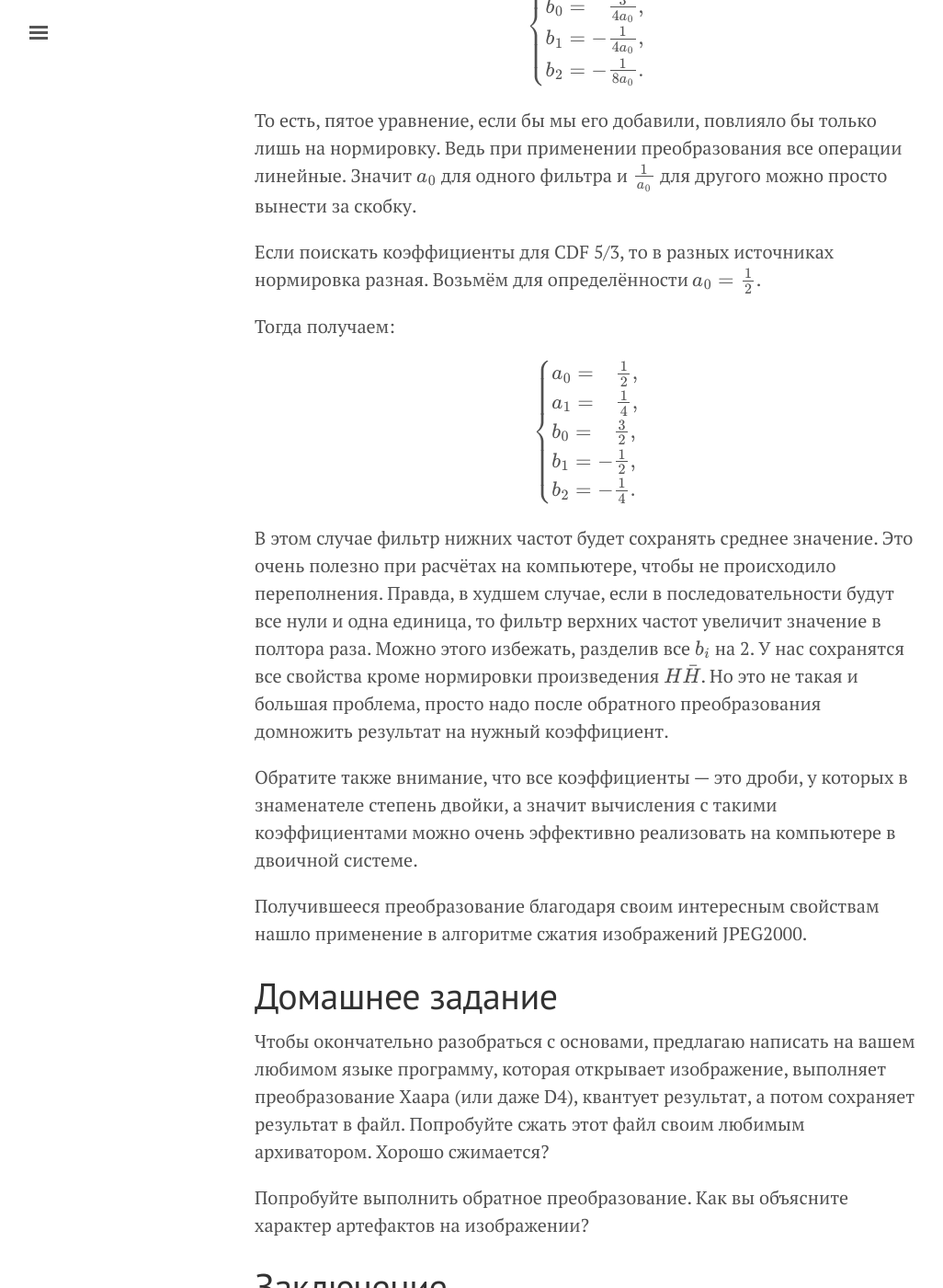
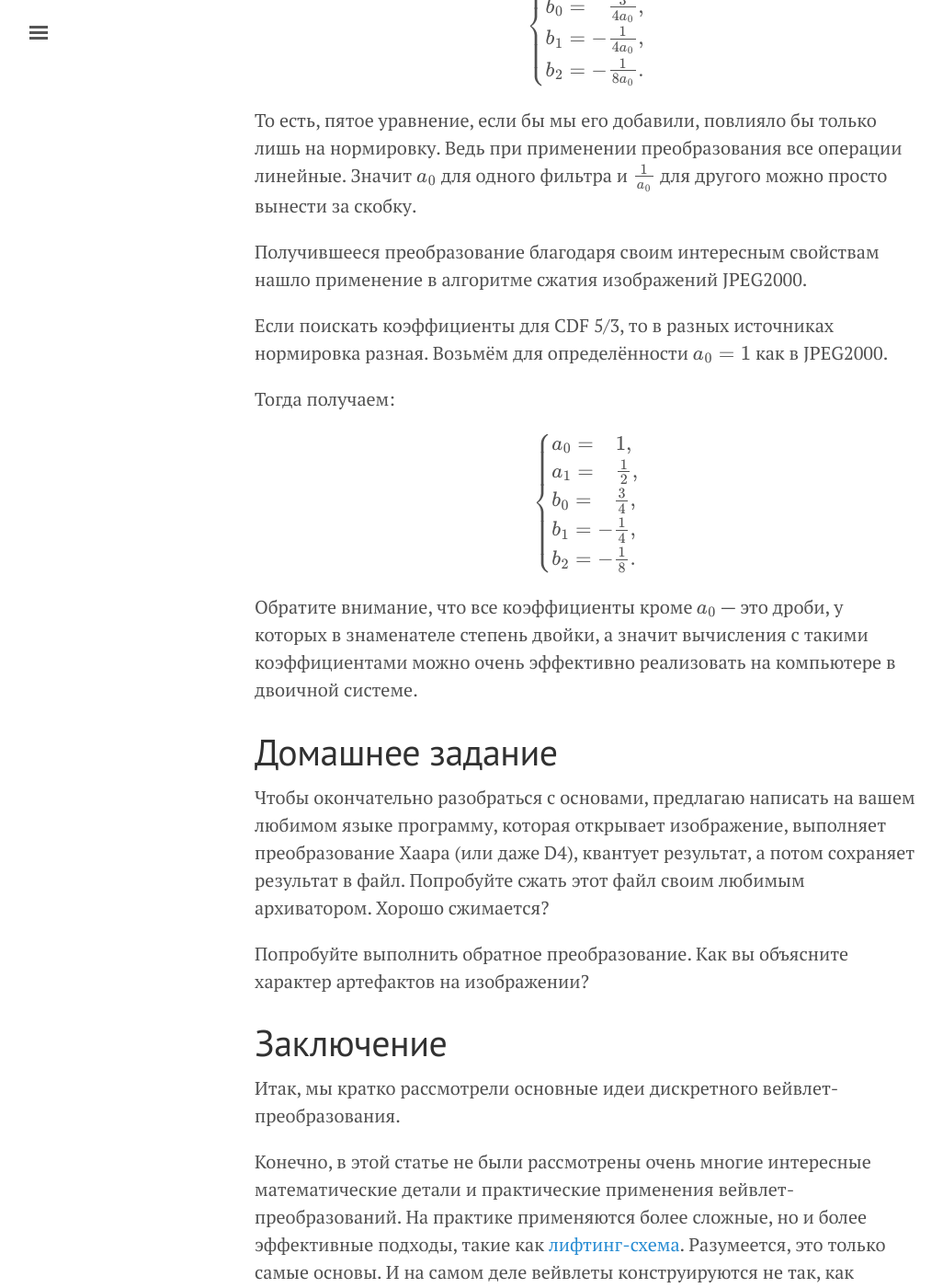
Before and after one commit to velikodniy/velikodniy.github.io, a Jekyll site: the page built from _posts/2019-01-31-wavelets-theory.md, in a window 1280 px wide and 1400 px high, scrolled down 22249 px. Shown: the whole window at 92% size, without its empty margins (3-1029 px from the left). Built offline with Jekyll 4.4.1, drawn with Linux system fonts in a browser that asks for light colours; formulas are drawn with MathJax 3; a script that is not in the unit is left out.

Commit message:
Update a section on biorthogonal wavelets

```diff
--- a/_posts/2019-01-31-wavelets-theory.md
+++ b/_posts/2019-01-31-wavelets-theory.md
@@ -757,36 +757,26 @@ b_2 = -\frac1{8 a_0}.
 линейные. Значит $$a_0$$ для одного фильтра и $$\frac1{a_0}$$ для
 другого можно просто вынести за скобку.
 
+Получившееся преобразование благодаря своим интересным свойствам нашло
+применение в алгоритме сжатия изображений JPEG2000.
+
 Если поискать коэффициенты для CDF 5/3, то в разных источниках
-нормировка разная. Возьмём для определённости $$a_0=\frac12$$.
+нормировка разная. Возьмём для определённости $$a_0=1$$ как в JPEG2000.
 
 Тогда получаем:
 
 $$\begin{cases}
-a_0 = \phantom{-}\frac12, \\
-a_1 = \phantom{-}\frac14, \\
-b_0 = \phantom{-}\frac32, \\
-b_1 = -\frac12, \\
-b_2 = -\frac14.
+a_0 = \phantom{-}1, \\
+a_1 = \phantom{-}\frac12, \\
+b_0 = \phantom{-}\frac34, \\
+b_1 = -\frac14, \\
+b_2 = -\frac18.
 \end{cases}$$
 
-В этом случае фильтр нижних частот будет сохранять среднее
-значение. Это очень полезно при расчётах на компьютере, чтобы не
-происходило переполнения. Правда, в худшем случае, если в
-последовательности будут все нули и одна единица, то фильтр верхних
-частот увеличит значение в полтора раза. Можно этого избежать,
-разделив все $$b_i$$ на 2. У нас сохранятся все свойства кроме
-нормировки произведения $$H \bar{H}$$. Но это не такая и большая
-проблема, просто надо после обратного преобразования домножить
-результат на нужный коэффициент.
-
-Обратите также внимание, что все коэффициенты — это дроби, у которых в
-знаменателе степень двойки, а значит вычисления с такими
+Обратите внимание, что все коэффициенты кроме $$a_0$$ — это дроби, у
+которых в знаменателе степень двойки, а значит вычисления с такими
 коэффициентами можно очень эффективно реализовать на компьютере в
 двоичной системе.
-
-Получившееся преобразование благодаря своим интересным свойствам нашло
-применение в алгоритме сжатия изображений JPEG2000.
 
 Домашнее задание
 ================
```
